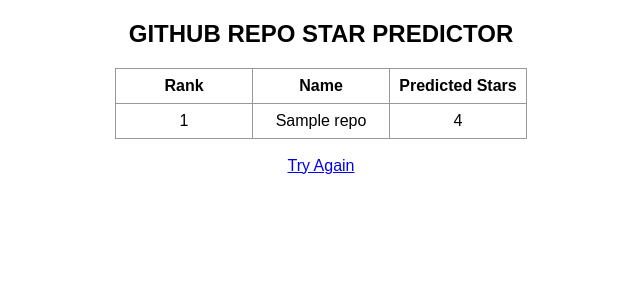
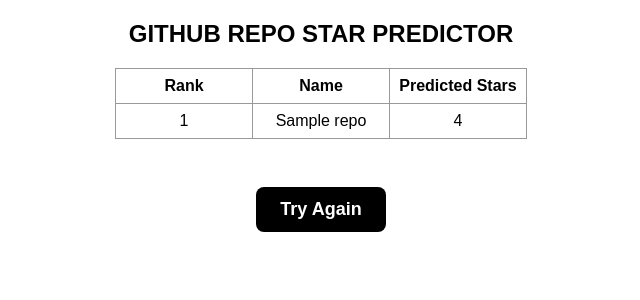
Before and after one commit to AppleShay/DEII-Stargazers, a Flask app: template app/github/templates/result.html in a window 1280 px wide. Shown: the top 300 px of the page, without its empty margins (319-959 px from the left). Run offline with Flask 3, Linux system fonts and the light colour scheme; the template is opened without the code that fills it: most values are stand-ins (such as "Sample title", 1, 10 or a date in 2020); parts of the project's set-up code (start-up, migrations or seed data) failed here and were passed over.

Commit message:
Updata app/github module and template files

```diff
--- a/app/github/app.py
+++ b/app/github/app.py
@@ -34,7 +34,7 @@ def predict():
         for i in range(5):
             repos[i]["predicted_stars"] = int(predictions[i])
 
-        # 排序：按 predicted_stars 降序排列
+        # sort
         repos_sorted = sorted(repos, key=lambda x: x["predicted_stars"], reverse=True)
 
         return render_template('result.html', results=repos_sorted)
--- a/app/github/templates/result.html
+++ b/app/github/templates/result.html
@@ -23,6 +23,24 @@
             padding: 8px;
             min-width: 120px;
         }
+
+        .action-button {
+            background-color: black;
+            color: white;
+            border: none;
+            padding: 12px 24px;
+            font-size: 18px;
+            font-weight: bold;
+            border-radius: 8px;
+            cursor: pointer;
+            display: inline-block;
+            margin: 30px auto 0;
+            text-decoration: none;
+        }
+
+        .action-button:hover {
+            background-color: #333;
+        }
     </style>
 </head>
 <body>
@@ -41,6 +59,8 @@
         </tr>
         {% endfor %}
     </table><br>
-    <a href="/">Try Again</a>
+
+    <!-- Try Again button returns to the input form -->
+    <a href="/" class="action-button">Try Again</a>
 </body>
 </html>
```
Also changed, not shown: 1 other file.
